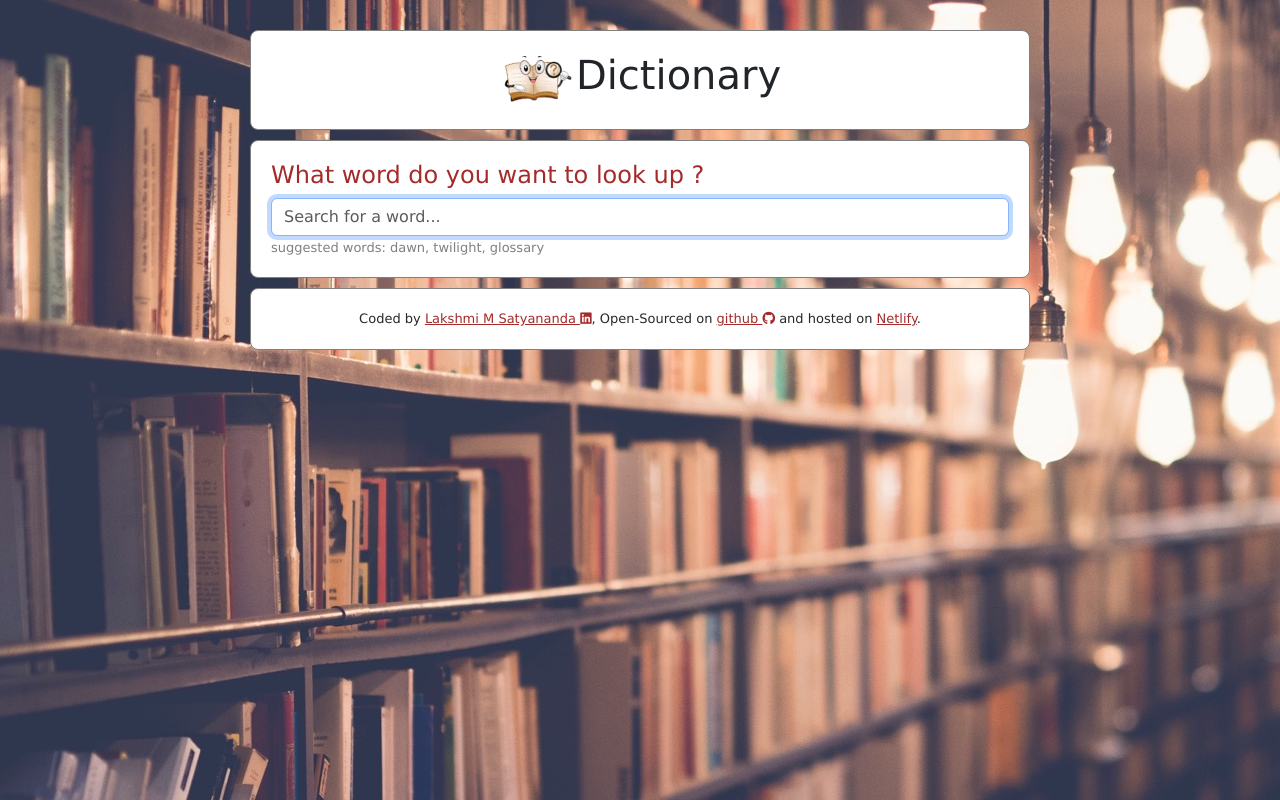
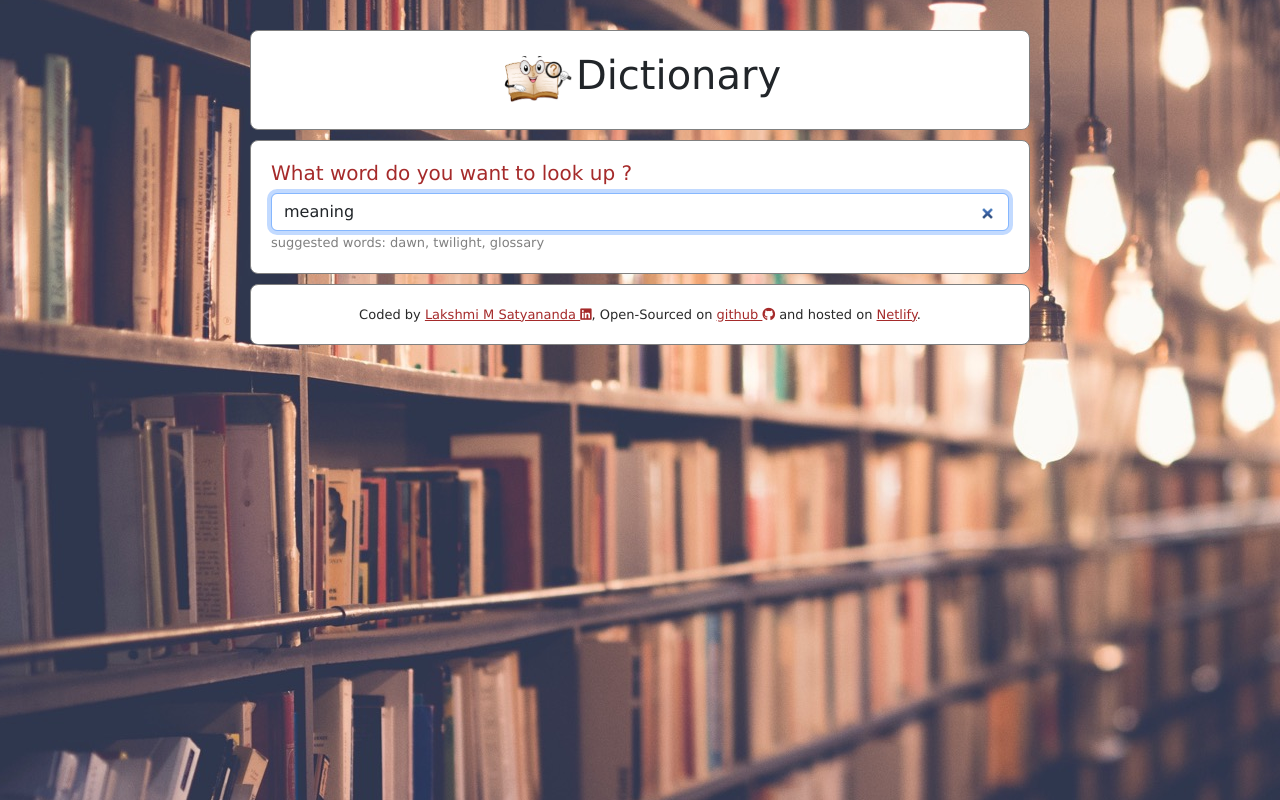
Before and after one commit to laksh-ms/React_Dictionary_App, a React (Create React App) app: page / in a window 1280 px wide. Built offline with nearby package versions, Linux system fonts and the light colour scheme; no server answers.

Commit message:
added default value on load

```diff
--- a/src/App.js
+++ b/src/App.js
@@ -12,7 +12,7 @@ export default function App() {
           <h1>Dictionary</h1>
         </header>
         <main>
-          <WordSearch />
+          <WordSearch defaultKeyword="meaning" />
         </main>
         <footer className="Footer card2">
           Coded by{" "}
--- a/src/Meanings.css
+++ b/src/Meanings.css
@@ -5,5 +5,5 @@
 .synonym {
   font-style: italic;
   font-size: 15px;
-  color: gray;
+  opacity: 60%;
 }
--- a/src/Phonetics.css
+++ b/src/Phonetics.css
@@ -1,4 +1,5 @@
 .Phonetics audio {
-  width: 250px;
+  width: 200px;
   height: 50px;
+  margin-right: 15px;
 }
--- a/src/Phonetics.js
+++ b/src/Phonetics.js
@@ -10,11 +10,11 @@ export default function Phonetics(props) {
     return null;
   } else {
     return (
-      <div>
+      <div className="Phonetics">
         <audio controls={true}>
           <source src={props.phonetic.audio} />
         </audio>
-        {"  "}
+
         {props.phonetic.text}
       </div>
     );
--- a/src/WordSearch.css
+++ b/src/WordSearch.css
@@ -1,4 +1,4 @@
-.WordSearch h4 {
+.WordSearch h5 {
   color: brown;
   text-align: left;
 }
--- a/src/WordSearch.js
+++ b/src/WordSearch.js
@@ -2,9 +2,10 @@ import React, { useState } from "react";
 import axios from "axios";
 import Results from "./Results";
 import "./WordSearch.css";
-export default function WordSearch() {
-  const [word, setWord] = useState("meaning");
+export default function WordSearch(props) {
+  const [word, setWord] = useState(props.defaultKeyword);
   const [data, setData] = useState(null);
+  let [loaded, setLoaded] = useState(false);
 
   function handleResponse(response) {
     setData(response.data[0]);
@@ -12,6 +13,7 @@ export default function WordSearch() {
   }
 
   function search() {
+    setLoaded(true);
     //let apiKey = `fbeaac015a5ft5a23o73a13144db6643`;
     //let apiUrl = `https://api.shecodes.io/dictionary/v1/define?word=${word}&key=${apiKey}`;
     let apiUrl = `https://api.dictionaryapi.dev/api/v2/entries/en/${word}`;
@@ -26,11 +28,11 @@ export default function WordSearch() {
   function handleChange(event) {
     setWord(event.target.value);
   }
-
+  if (loaded) {
     return (
       <div className="WordSearch">
         <div className="card2">
-        <h4>What word do you want to look up ?</h4>
+          <h5>What word do you want to look up ?</h5>
           <form onSubmit={searchWord}>
             <input
               type="search"
@@ -38,6 +40,7 @@ export default function WordSearch() {
               onChange={handleChange}
               placeholder="Search for a word... "
               autoFocus={true}
+              defaultValue={props.defaultKeyword}
             />
           </form>
           <div className="hint">suggested words: dawn, twilight, glossary</div>
@@ -45,4 +48,8 @@ export default function WordSearch() {
         <Results result={data} />
       </div>
     );
+  } else {
+    search();
+    return "Loading...";
   }
+}
```
Lines whose indentation alone changed are shown as unchanged.
